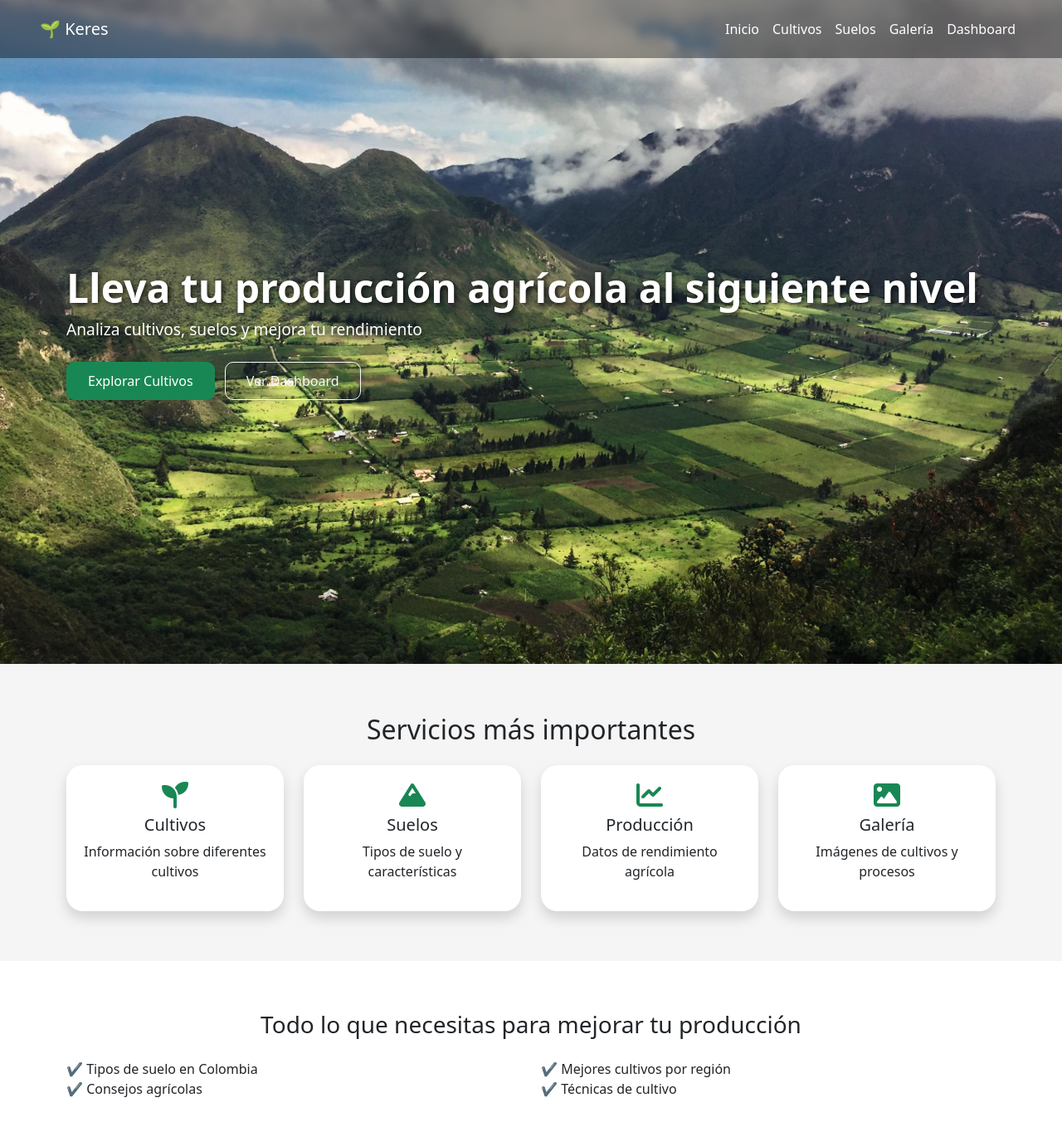
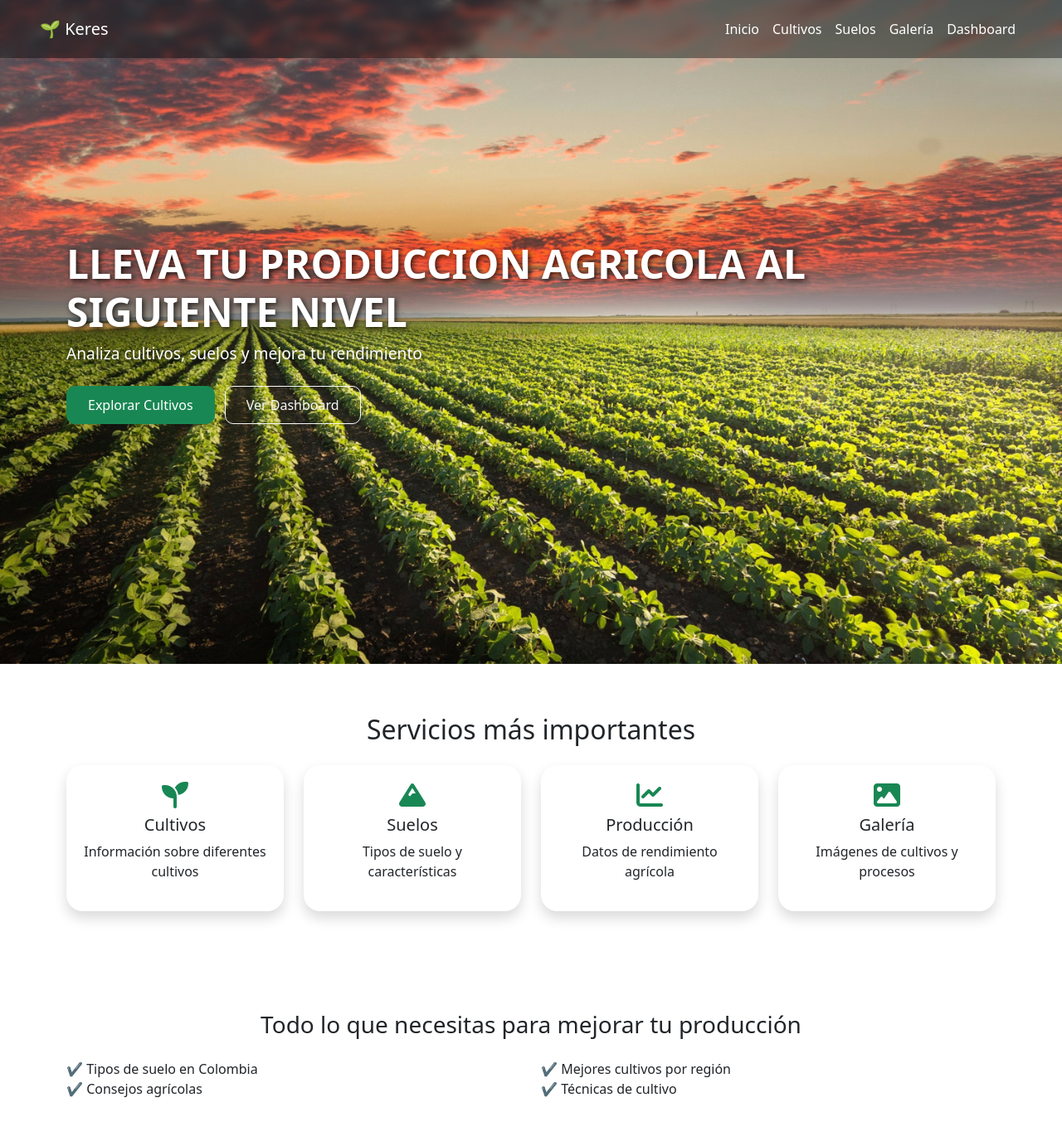
Before and after one commit to tomelias25/KERES-, a Django app: page / in a window 1280 px wide. Shown: the top 1358 px of the page at 83% size. Run offline with Django 5.2, Linux system fonts and the light colour scheme; data comes from the database, SQL or seed files in the repository.

Commit message:
actualizacion restante

```diff
--- a/static/css/style.css
+++ b/static/css/style.css
@@ -12,7 +12,7 @@
 /* TEXTO NAVBAR */
 .navbar .nav-link,
 .navbar .navbar-brand {
-    color: white !important;
+    color: rgb(255, 255, 255) !important;
 }
 
 /* HERO */
@@ -22,7 +22,7 @@
     background-attachment: fixed;
     display: flex;
     align-items: center;
-    color: white;
+    color: rgb(255, 255, 255);
     position: relative;
 }
 
@@ -82,7 +82,7 @@ section .container-fluid {
 
 /* SECCION GRIS */
 .seccion-gris {
-    background: #f5f5f5;
+    background: #ffffff;
 }
 
 /* CTA */
--- a/web/templates/inicio.html
+++ b/web/templates/inicio.html
@@ -8,7 +8,7 @@
     <div class="container-fluid">
 
         <h1 class="display-3 fw-bold">
-            Lleva tu producción agrícola al siguiente nivel
+            LLEVA TU PRODUCCION AGRICOLA AL SIGUIENTE NIVEL
         </h1>
 
         <p class="lead mb-4">
@@ -85,7 +85,6 @@
                 ✔ Mejores cultivos por región <br>
                 ✔ Técnicas de cultivo
             </div>
-        </div>
     </div>
 </section>
 
```
Also changed, not shown: static/img/fondo.jpg.
